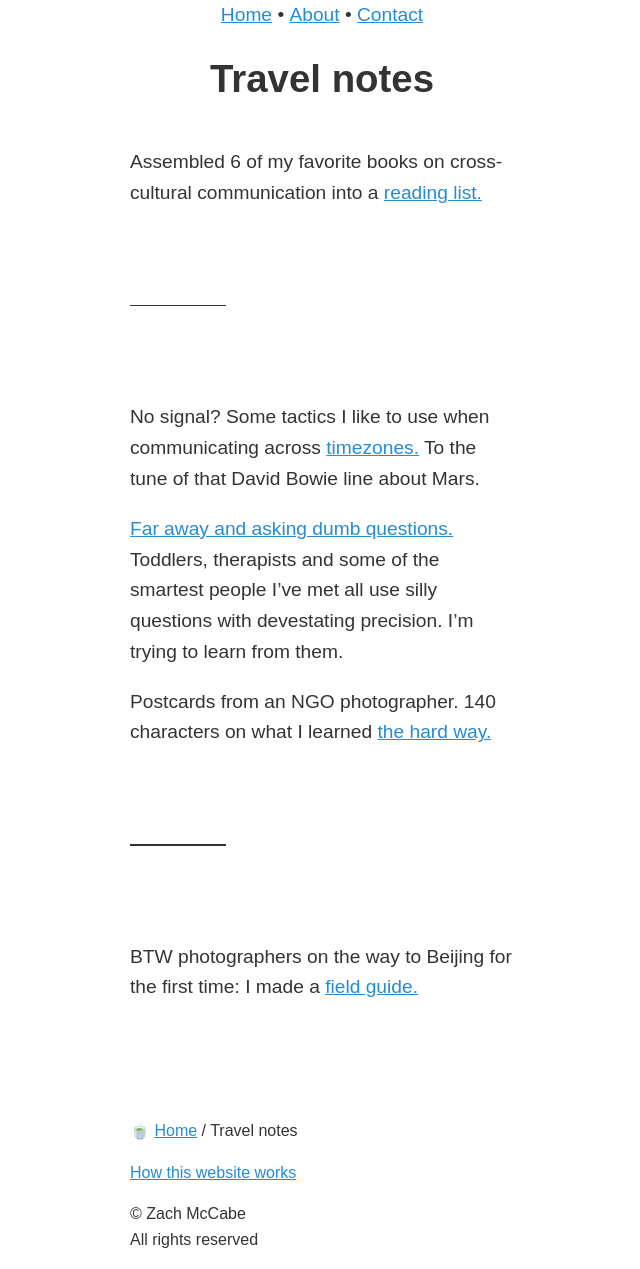
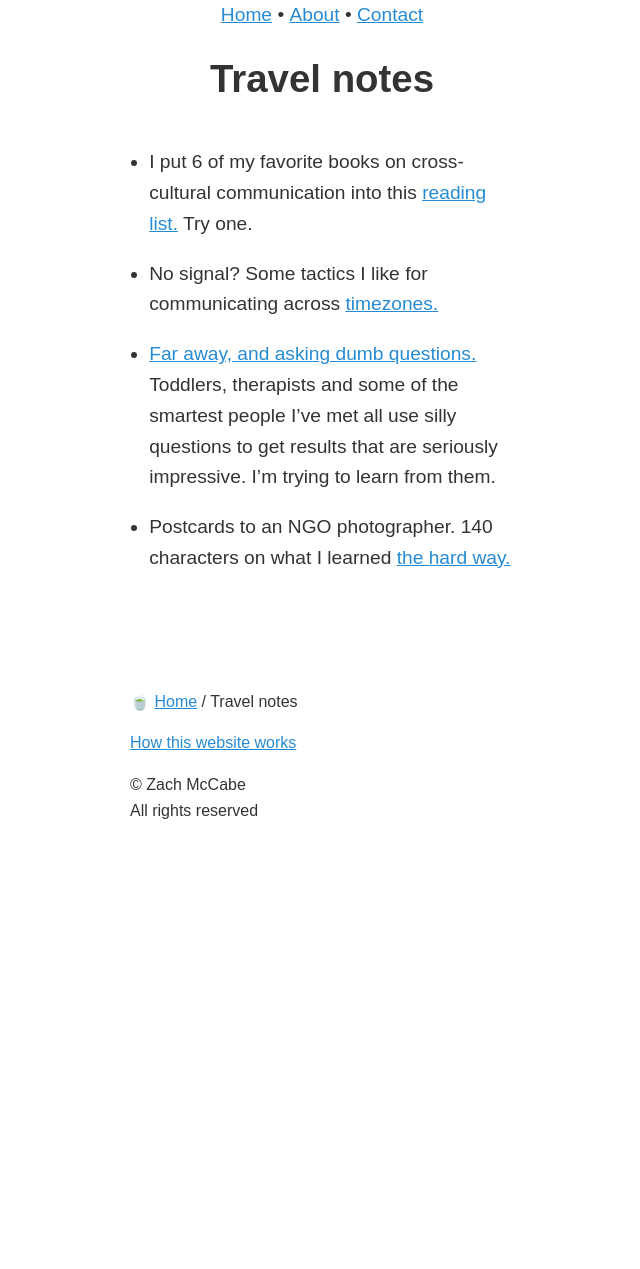
Before and after one commit to zachmccabe/zachmccabe.github.io, a Jekyll site: the page built from _travel/travel.md, in a window 1280 px wide. Shown: the whole page, without its empty margins (318-958 px from the left). Built offline with Jekyll 4.4.1, drawn with Linux system fonts in a browser that asks for light colours; after the commit the page ends 900 px from its top, so only the background shows below that.

Commit message:
Update travel.md

```diff
--- a/_travel/travel.md
+++ b/_travel/travel.md
@@ -3,39 +3,26 @@ permalink: /travel/
 layout: test
 title: Travel notes
 date: 2022-01-09
-description: "A short but growing list of stuff I've written for friends who are on the road."
+description: "Short list of stuff I've written for friends and for myself."
+print: lede
 
 ---
 
 
++ I put 6 of my favorite books on cross-cultural communication into this [reading list.] Try one.
 
-Assembled 6 of my favorite books on cross-cultural communication into a [reading list.]
++ No signal? Some tactics I like for communicating across [timezones.]
+
++ [Far away, and asking dumb questions.] Toddlers, therapists and some of the smartest people I've met all use silly questions to get results that are seriously impressive. I'm trying to learn from them.
+
++ Postcards to an NGO photographer. 140 characters on what I learned [the hard way.]
+
+
 
 [reading list.]: https://www.zachmccabe.com/travel/reading-list
 
-
-
----
-
-
-
-No signal? Some tactics I like to use when communicating across [timezones.] To the tune of that David Bowie line about Mars.
-
-[Far away and asking dumb questions.] Toddlers, therapists and some of the smartest people I've met all use silly questions with devestating precision. I'm trying to learn from them.
-
-Postcards from an NGO photographer. 140 characters on what I learned [the hard way.]
-
 [timezones.]: https://www.zachmccabe.com/travel/timezones
 
-[Far away and asking dumb questions.]: https://www.zachmccabe.com/travel/dumb-questions
+[Far away, and asking dumb questions.]: https://www.zachmccabe.com/travel/dumb-questions
 
 [the hard way.]: https://www.zachmccabe.com/travel/postcard
-
-
-
----
-
-
-BTW photographers on the way to Beijing for the first time: I made a [field guide.]
-
-[field guide.]: https://www.zachmccabe.com/beijing
```
